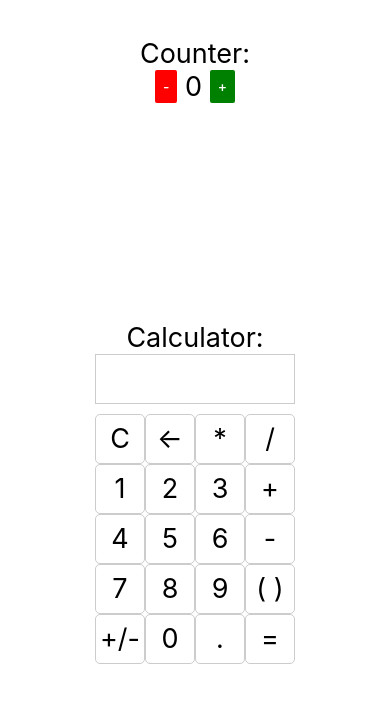
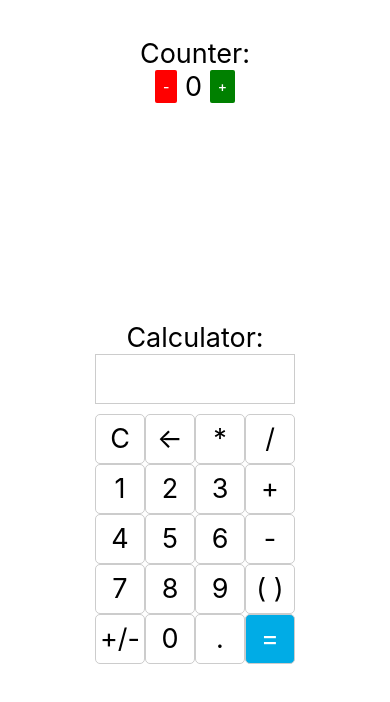
Before and after one commit to RodPin/React-Native-Hooks, a React Native app: screen / in a window 390 px wide. Shown: the top 702 px of the page. Built offline with nearby package versions, Linux system fonts and the light colour scheme.

Commit message:
Passing Colors to the buttons

```diff
--- a/src/components/calculator.js
+++ b/src/components/calculator.js
@@ -10,13 +10,15 @@ const Calculator = () => {
   //the second argument of useState, "setOperation" is the function that make changes on the variable declared before
   const [operation, setOperation] = useState("");
 
-  const CalcButton = ({ label, onPress }) => (
+  const CalcButton = ({ label, onPress, bgColor }) => (
     <TouchableOpacity
       //if onPress is not defined we just compute the number or the operation
       onPress={onPress ? onPress : () => setOperation(operation + label)}
     >
-      <View style={styles.buttonView}>
-        <Text style={styles.text}>{label}</Text>
+      <View style={{ ...styles.buttonView, backgroundColor: bgColor }}>
+        <Text style={{ ...styles.text, color: bgColor ? "white" : null }}>
+          {label}
+        </Text>
       </View>
     </TouchableOpacity>
   );
@@ -65,6 +67,7 @@ const Calculator = () => {
         <CalcButton label="." />
         <CalcButton
           label="="
+          bgColor="#00ace6"
           onPress={() => setOperation(operate(operation))}
         />
       </View>
```
